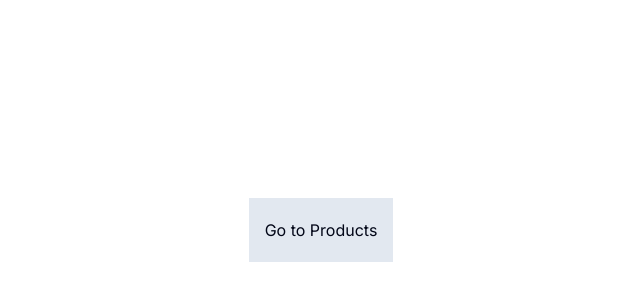
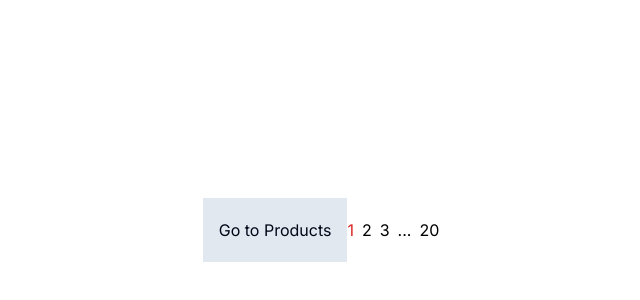
Before and after one commit to ihossen016/server-side-pagination, a Next.js app: page / in a window 1280 px wide. Shown: the part 170-470 px from the top of the page, without its empty margins (319-959 px from the left). Built offline with nearby package versions, Linux system fonts and the light colour scheme.

Commit message:
test number pagination added

```diff
--- a/app/page.jsx
+++ b/app/page.jsx
@@ -1,6 +1,9 @@
+import Pagination from "@/components/Pagination";
 import Link from "next/link";
 
 export default function Home() {
+    const pageNumbers = Array.from({ length: 20 }, (_, i) => i + 1);
+
     return (
         <div className="w-full h-screen flex justify-center items-center">
             <Link
@@ -9,6 +12,9 @@ export default function Home() {
             >
                 Go to Products
             </Link>
+            <div>
+                <Pagination pageNumbers={pageNumbers} />
+            </div>
         </div>
     );
 }
--- /dev/null
+++ b/components/Pagination.jsx
@@ -0,0 +1,70 @@
+"use client";
+import React, { useState } from "react";
+
+const Pagination = ({ pageNumbers }) => {
+    const [currentPage, setCurrentPage] = useState(1);
+    const maxVisiblePages = 3;
+
+    const createPageButton = pageNumber => {
+        return (
+            <button
+                key={pageNumber}
+                onClick={() => handlePageClick(pageNumber)}
+                className={currentPage === pageNumber ? "text-red-600" : ""}
+            >
+                {pageNumber}
+            </button>
+        );
+    };
+
+    const handlePageClick = pageNumber => {
+        setCurrentPage(pageNumber);
+    };
+
+    const renderPagination = () => {
+        const totalPages = pageNumbers.length;
+
+        if (totalPages <= maxVisiblePages) {
+            return pageNumbers.map(pageNumber => createPageButton(pageNumber));
+        } else {
+            const startPage = Math.max(
+                1,
+                currentPage - Math.floor(maxVisiblePages / 2)
+            );
+
+            const endPage = Math.min(
+                totalPages,
+                startPage + maxVisiblePages - 1
+            );
+
+            const buttons = [];
+
+            if (startPage > 1) {
+                buttons.push(createPageButton(1));
+            }
+
+            if (startPage > 2) {
+                buttons.push(<span key="start-ellipsis">...</span>);
+            }
+
+            for (let i = startPage; i <= endPage; i++) {
+                buttons.push(createPageButton(i));
+            }
+
+            if (endPage < totalPages) {
+                buttons.push(<span key="end-ellipsis">...</span>);
+                buttons.push(createPageButton(totalPages));
+            }
+
+            return buttons;
+        }
+    };
+
+    return (
+        <div className="flex items-center justify-center gap-2">
+            {renderPagination()}
+        </div>
+    );
+};
+
+export default Pagination;
```
